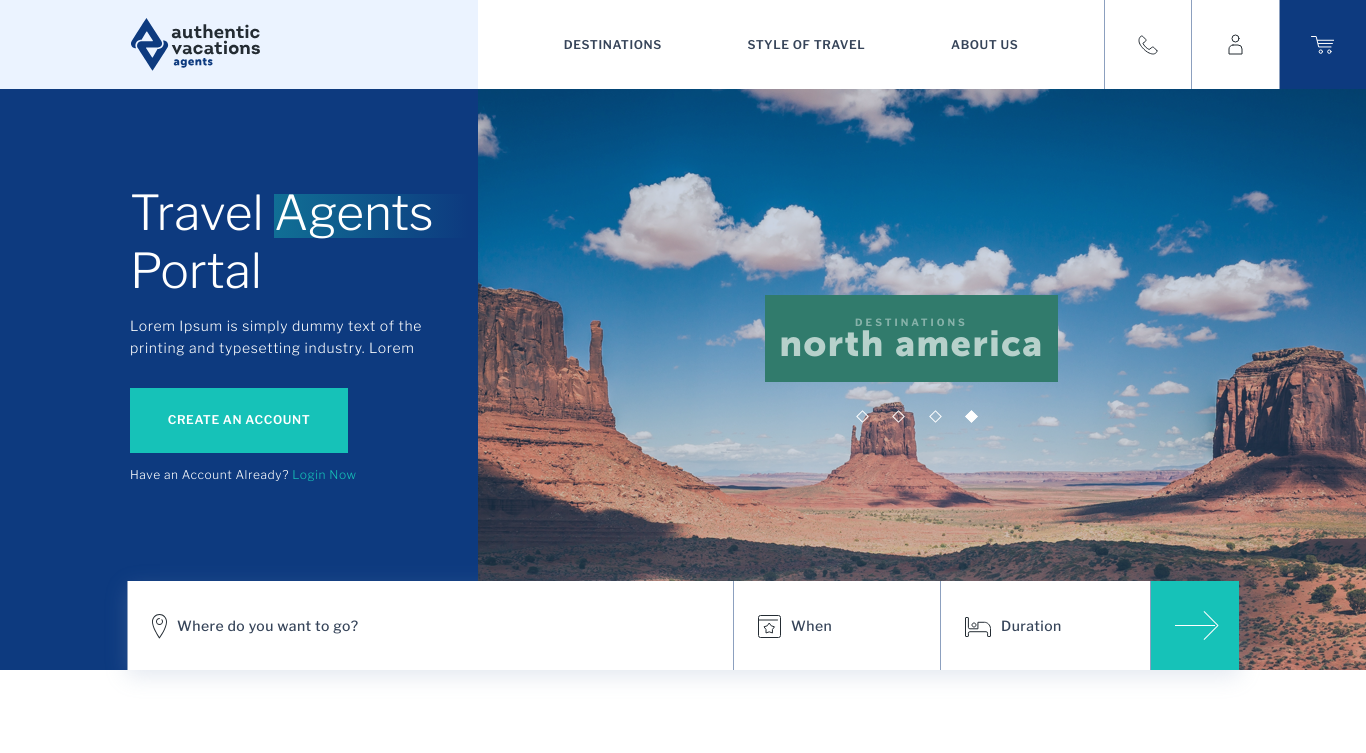
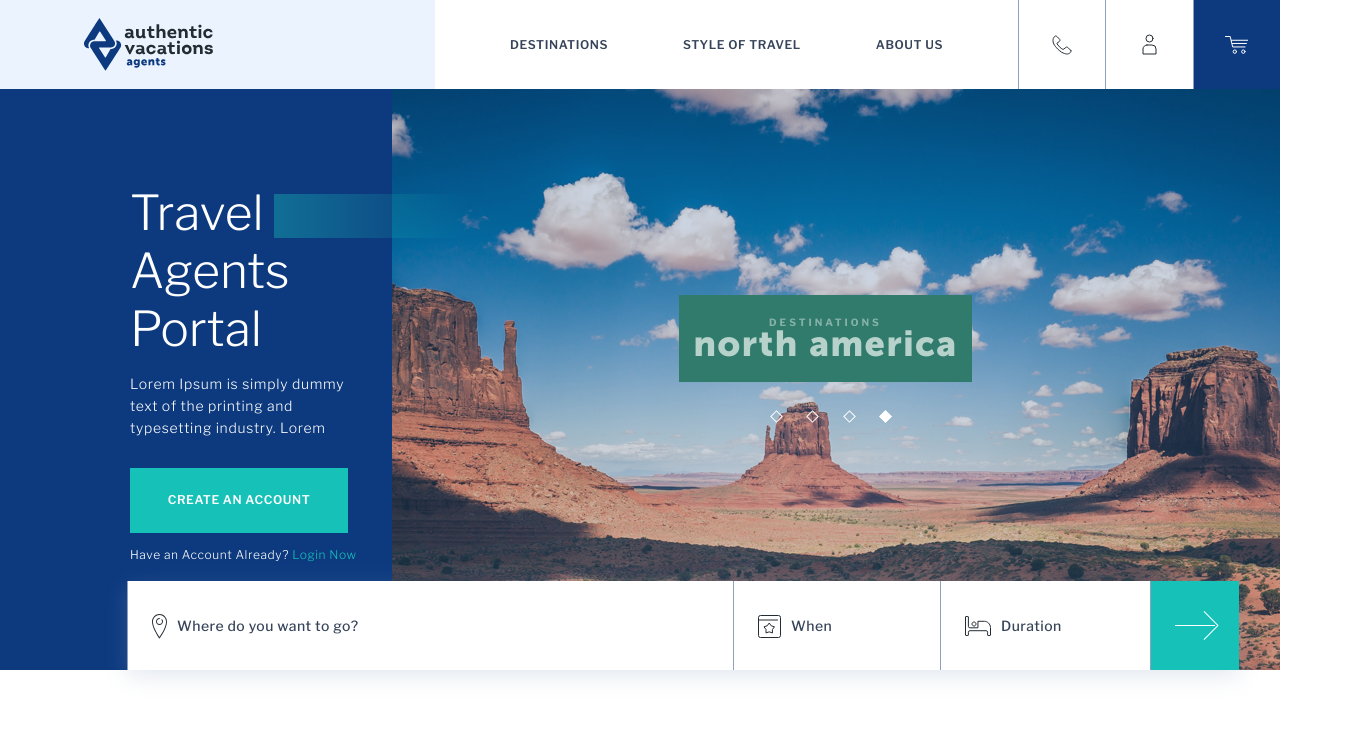
Before and after one commit to axissixa57/Authentic-vacations, a website: page dist/index.html in a window 1280 px wide. Shown: the whole page, 1366 px wide, since content can reach past the window. Drawn offline with nearby package versions, Linux system fonts and the light colour scheme.

Commit message:
fix: correction of mistakes in header - 70% complete

```diff
--- /dev/null
+++ b/gulpfile.js
@@ -0,0 +1,30 @@
+const gulp = require("gulp");
+const sass = require("gulp-sass");
+const rename = require("gulp-rename");
+
+const cssDist = "./dist/css/";
+
+gulp.task("sass", function(cb) {
+  gulp
+    .src("./scss/*.scss")
+    .pipe(
+      sass({
+        errorLogToConsole: true,
+        outputStyle: "compressed"
+      })
+    )
+    .on("error", console.error.bind(console))
+    .pipe(rename({ suffix: ".min" }))
+    .pipe(gulp.dest(cssDist));
+
+  cb();
+});
+
+gulp.task(
+  "default",
+  gulp.series("sass", function(cb) {
+    gulp.watch("./scss/*.scss", gulp.series("sass"));
+
+    cb();
+  })
+);
--- a/scss/_homepage.scss
+++ b/scss/_homepage.scss
@@ -1,21 +1,37 @@
-.header {
-  display: flex;
+.wrapper {
+  width: 1112px;
+  height: 100%;
+  margin: 0 auto;
+}
+
+.navbar {
+  position: relative;
+  width: 100vw;
   height: 89px;
+  background-color: #ebf3ff;
+
+  &__header {
+    display: flex;
+    align-items: center;
+    height: 89px;
+  }
+
+  &__nav {
+    display: flex;
+    position: absolute;
+    top: 0;
+    left: calc(50% - 205px);
+    width: calc(50% + 205px);
+    background-color: #fff;
+  }
 }
 
 .logo {
-  width: 478px;
-  background-color: #ebf3ff;
-  &__image {
-    margin: 18px 131px 18px;
-  }
+  display: flex;
+  align-items: center;
 }
 
 .menu {
-  display: flex;
-
-  width: 888px;
-
   &__list {
     display: flex;
     justify-content: space-evenly;
--- a/scss/index.scss
+++ b/scss/index.scss
@@ -1,6 +1,6 @@
-@import "./resets";
-@import "./homepage";
-@import "./mobile-homepage";
+@import "resets";
+@import "homepage";
+@import "mobile-homepage";
 
 @mixin font($font-family, $font-file) {
   @font-face {
@@ -15,25 +15,4 @@
   }
 }
 
-
 @include font('Museo Sans Cyrl', '../fonts/MuseoSansCyrl-900/');
-
-body,
-html {
-  height: 100%;
-  font-family: -apple-system, BlinkMacSystemFont, "Segoe UI", "PingFang SC", "Hiragino Sans GB", "Microsoft YaHei",
-    "Helvetica Neue", Helvetica, Arial, sans-serif, "Apple Color Emoji", "Segoe UI Emoji", "Segoe UI Symbol";
-  font-size: 14px;
-}
-
-body {
-  background-color: #ffffff;
-  width: 1366px;
-  margin: 0 auto;
-}
-
-@media (max-width: 375px) {
-  body {
-    width: 375px;
-  }
-}
```
Also changed, not shown: package.json (added, +26 -0 lines), dist/css/index.css (deleted), dist/css/index.min.css (added), dist/index.html, 3 other files.
